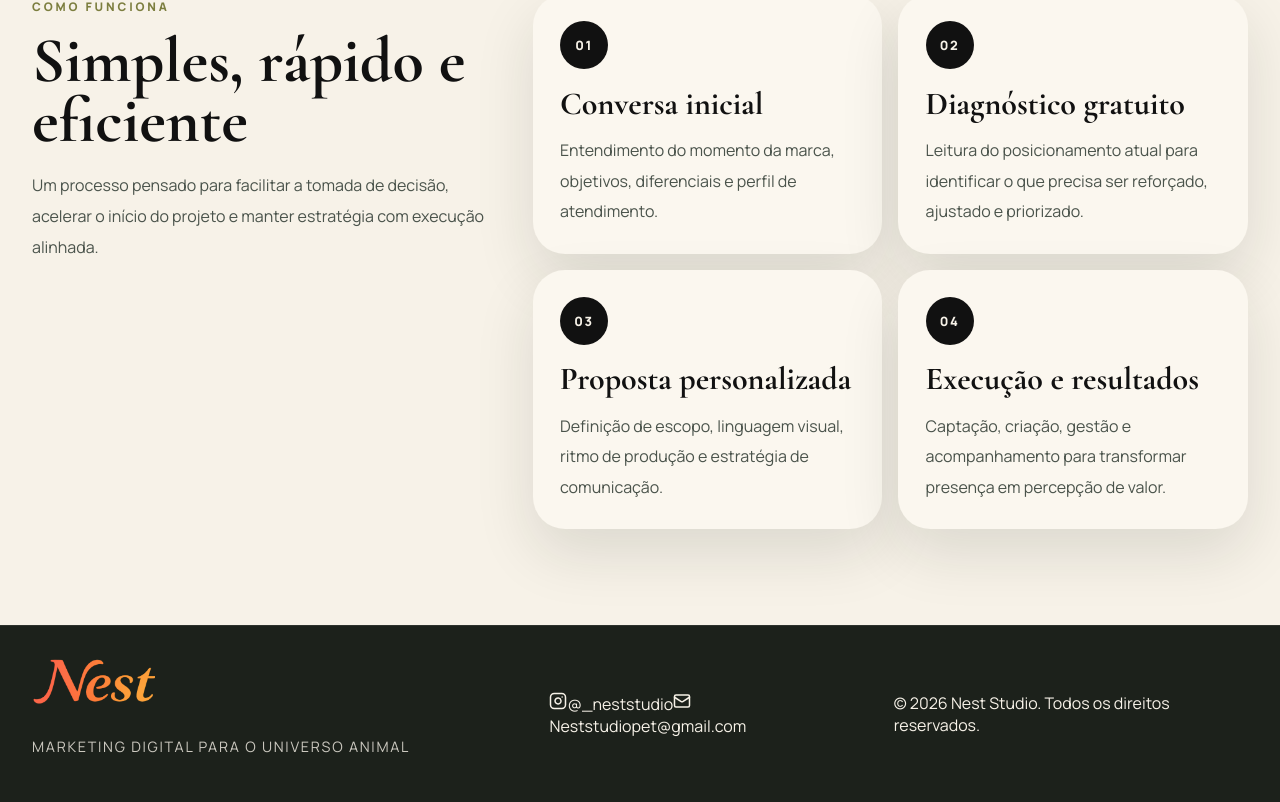
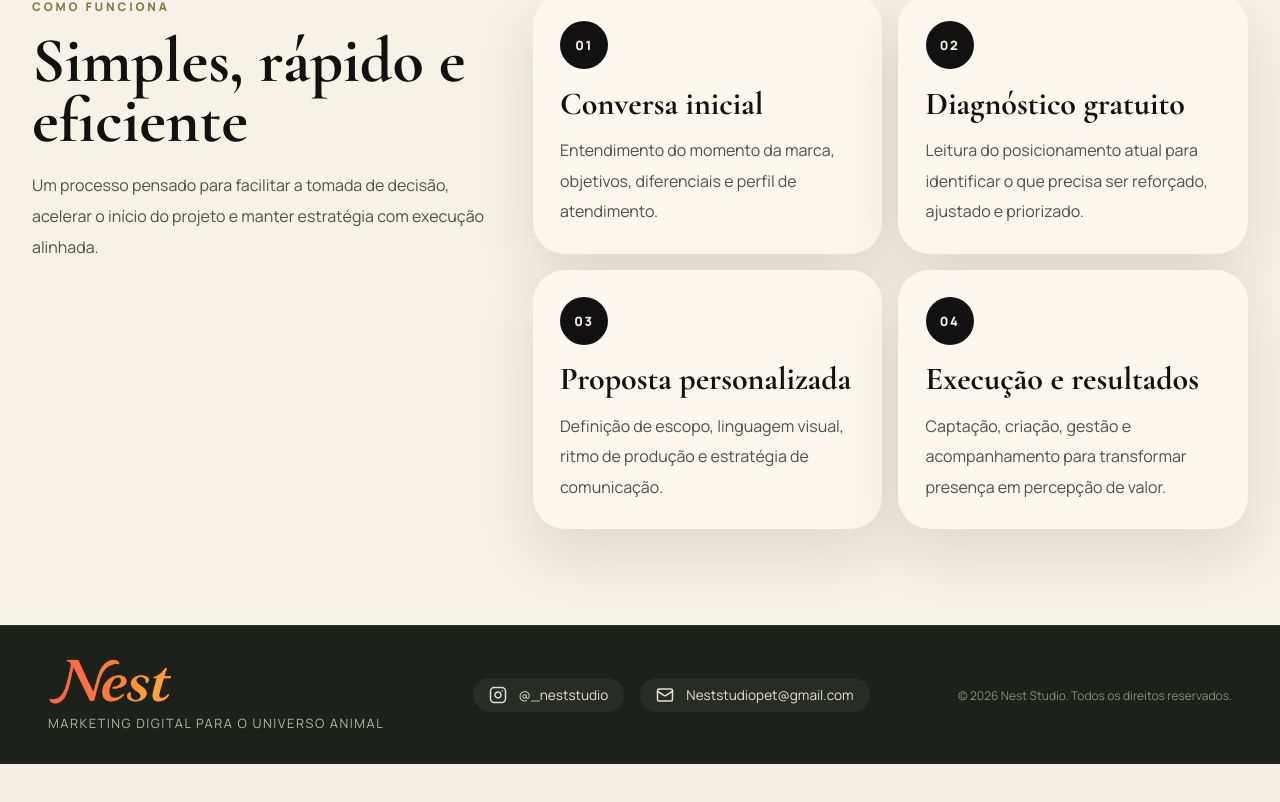
Before and after one commit to Wallaceoll/Nest-Studio-Vercel, a React (Vite) app: page / in a window 1280 px wide. Shown: the part 7422-8224 px from the top of the page. After the commit the page ends 8186 px from the top, so only its background shows below. Built offline with nearby package versions, Linux system fonts and the light colour scheme.

Commit message:
ajuste nos botoes de contato do instagram e email

```diff
--- a/src/styles.css
+++ b/src/styles.css
@@ -930,45 +930,66 @@ button {
   color: var(--text-light);
 }
 
-.footer-inner,
-.footer-brand,
-.footer-links {
+.footer-inner {
   display: flex;
-  gap: 1rem;
-}
-
-.footer-inner {
   flex-direction: column;
+  align-items: center;
+  gap: 1.5rem;
+  max-width: var(--container);
+  margin: 0 auto;
+  padding: 0 1rem;
 }
 
 .footer-brand {
+  display: flex;
+  flex-direction: column;
   align-items: center;
-  flex-wrap: wrap;
-}
-
-.footer-brand p,
-.footer-links,
-.footer-links a,
-.footer-links span {
-  font-size: 0.9rem;
-  color: rgba(247, 242, 232, 0.8);
+  gap: 0.5rem;
+  text-align: center;
 }
 
 .footer-brand p {
+  font-size: 0.8rem;
   letter-spacing: 0.12em;
   text-transform: uppercase;
+  color: rgba(247, 242, 232, 0.7);
+  margin: 0;
 }
 
-.footer-links {
+.footer-contact-links {
+  display: flex;
   flex-direction: column;
+  align-items: center;
+  gap: 0.75rem;
 }
 
-.footer-links a {
-  transition: color 220ms ease;
+.footer-contact-item {
+  display: inline-flex;
+  align-items: center;
+  gap: 0.75rem;
+  padding: 0.5rem 1rem;
+  border-radius: 2rem;
+  background: rgba(255, 255, 255, 0.05);
+  color: rgba(247, 242, 232, 0.9);
+  transition: all 220ms ease;
+  font-size: 0.85rem;
 }
 
-.footer-links a:hover {
+.footer-contact-item:hover {
+  background: rgba(255, 255, 255, 0.1);
   color: var(--accent);
+  transform: translateY(-2px);
+}
+
+.footer-contact-item svg {
+  flex-shrink: 0;
+}
+
+.footer-copyright {
+  text-align: center;
+  font-size: 0.75rem;
+  color: rgba(247, 242, 232, 0.5);
+  margin-top: 0.5rem;
 }
 
 .modal-overlay {
@@ -1129,6 +1150,26 @@ button {
   .testimonial-card {
     min-width: 48%;
   }
+
+  .footer-inner {
+    flex-direction: row;
+    justify-content: space-between;
+    align-items: center;
+  }
+
+  .footer-brand {
+    align-items: flex-start;
+    text-align: left;
+  }
+
+  .footer-contact-links {
+    flex-direction: row;
+    gap: 1rem;
+  }
+
+  .footer-copyright {
+    margin-top: 0;
+  }
 }
 
 @media (min-width: 1024px) {
@@ -1192,20 +1233,6 @@ button {
   .testimonial-card {
     min-width: 31.5%;
   }
-
-  .footer-inner {
-    flex-direction: row;
-    align-items: center;
-    justify-content: space-between;
-  }
-
-  .footer-links {
-    flex-direction: row;
-    flex-wrap: wrap;
-    align-items: center;
-    gap: 1.4rem;
-    justify-content: flex-end;
-  }
 }
 
 @media (min-width: 1200px) {
@@ -1248,6 +1275,15 @@ button {
   .testimonial-quote {
     font-size: 1rem;
   }
+
+  .footer-brand {
+    margin-bottom: 0.5rem;
+  }
+
+  .footer-contact-item {
+    width: 100%;
+    justify-content: center;
+  }
 }
 
 @media (min-width: 768px) and (max-width: 1024px) {
```
